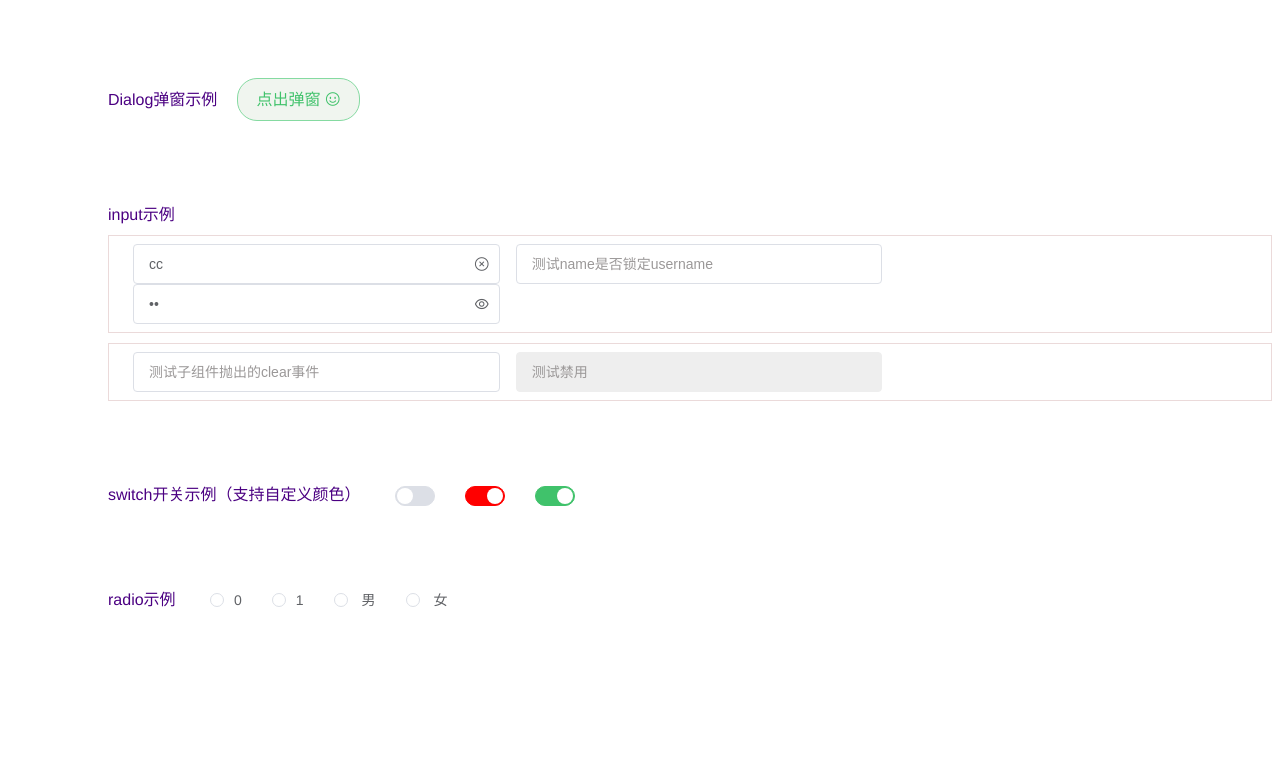
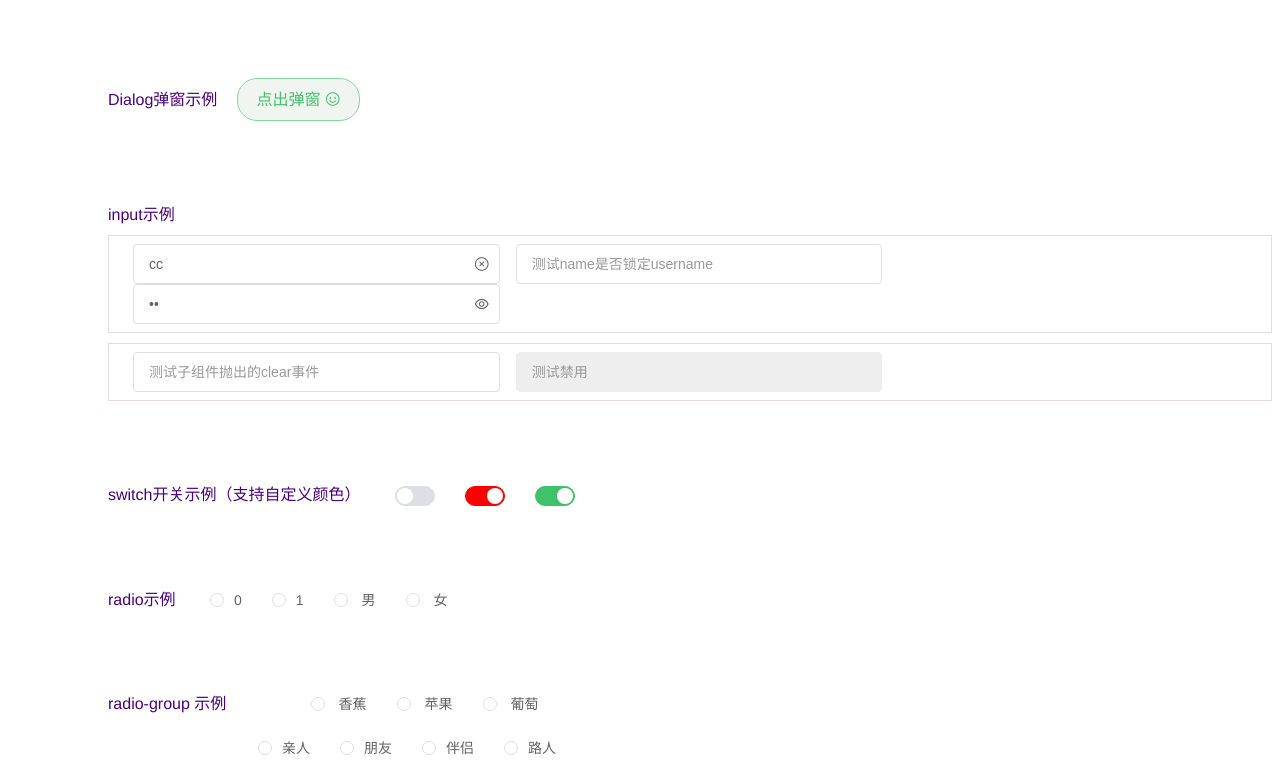
Before and after one commit to xyr550/honey-ui, a Vue app: page / in a window 1280 px wide. Shown: the part 822-1604 px from the top of the page. Before the commit the page ends 1440 px from the top, so only its background shows below. Built offline with nearby package versions, Linux system fonts and the light colour scheme.

Commit message:
✨ 特性: 添加ho-radio-group 组件

```diff
--- /dev/null
+++ b/src/components/radio-group.vue
@@ -0,0 +1,29 @@
+<template>
+  <div>
+    <slot></slot>
+  </div>
+</template>
+
+<script>
+import {
+  defineComponent, provide, ref
+} from 'vue'
+
+export default defineComponent({
+  name: 'HoRadioGroup',
+  props: {
+    modelValue: null
+  },
+  setup(props, context) {
+    // provide 将父组件中值传给子
+    // 将父中的modelValue传过去，并转为响应式对象
+    const groupModel = ref(props.modelValue)
+    provide('groupModel', groupModel)
+    // 在子组件中，可用于判断是否有此父组件
+    provide('groupContext', context)
+  }
+});
+</script>
+
+<style lang="less" scoped>
+</style>
--- a/src/components/radio.vue
+++ b/src/components/radio.vue
@@ -1,5 +1,5 @@
 <template>
-  <label :class="['ho-radio', {'is-checked': modelValue === label}]">
+  <label :class="['ho-radio', {'is-checked': model === label}]">
     <span class="ho-radio_input">
       <span class="ho-radio_inner"></span>
       <input
@@ -20,7 +20,7 @@
 
 <script>
 import {
-  defineComponent, computed
+  defineComponent, computed, inject
 } from 'vue'
 
 export default defineComponent({
@@ -37,13 +37,20 @@ export default defineComponent({
     }
   },
   setup(props, context) {
+    const groupModel = inject('groupModel', '')
+    const groupContext = inject('groupContext', '')
+    // 判断是否被ho-radio-group包裹在内层
+    const isGroup = computed(() => !!groupContext)
     // vue3中计算属性的函数中如果传入一个对象，表示的是get和set
     const model = computed({
       get() {
-        return props.modelValue
+        return isGroup.value ? groupModel.value : props.modelValue
       },
       set(val) {
-        context.emit('update:modelValue', val)
+        if (isGroup.value) {
+          groupModel.value = val
+          groupContext.emit('update:modelValue', val)
+        } else context.emit('update:modelValue', val)
       }
     })
     return { model }
--- a/src/demo/radio-test.vue
+++ b/src/demo/radio-test.vue
@@ -1,5 +1,6 @@
 <template>
   <!-- switch示例 -->
+  <div>
     <div style="margin-top:80px">
       <span style="color:#4B0082;margin-right:30px">radio示例
       </span>
@@ -9,18 +10,54 @@
       <ho-radio label="0" v-model="gender"> 男 </ho-radio>
       <ho-radio label="1" v-model="gender"> 女 </ho-radio>
     </div>
+    <div style="margin-top:80px">
+      <span style="color:#4B0082;margin-right:30px">radio-group 示例
+      </span>
+      <!-- v-model在外层 -->
+      <ho-radio-group  v-model="like"
+        style="display:inline-block;margin-left:50px">
+        <ho-radio label="banana"> 香蕉 </ho-radio>
+        <ho-radio label="apple"> 苹果 </ho-radio>
+        <ho-radio label="grapes"> 葡萄 </ho-radio>
+      </ho-radio-group>
+      <!-- v-model在外层 -->
+      <ho-radio-group v-model="relation"
+        style="margin: 25px 150px">
+        <ho-radio
+          v-for="item in relations"
+          :key="item.value"
+          :label="item.value">
+          {{ item.label }}
+        </ho-radio>
+      </ho-radio-group>
+    </div>
+  </div>
 </template>
 
 <script>
 import {
-  ref
+  ref, watch
 } from 'vue'
 
 export default {
   setup() {
     const gender = ref(null)
+    const like = ref(null)
+    const relation = ref(null)
+    const relations = [
+      { value: 0, label: '亲人' },
+      { value: 1, label: '朋友' },
+      { value: 2, label: '伴侣' },
+      { value: 3, label: '路人' }
+    ]
+    watch(relation, (val) => {
+      console.log('relation', val)
+    })
     return {
-      gender
+      gender,
+      like,
+      relation,
+      relations
     }
   }
 };
--- a/src/main.js
+++ b/src/main.js
@@ -8,6 +8,7 @@ import HoBar from './components/bar.vue'
 import HoInput from './components/input.vue'
 import HoSwitch from './components/switch.vue'
 import HoRadio from './components/radio.vue'
+import HoRadioGroup from './components/radio-group.vue'
 import pictureViewer from './components/picture-viewer.vue'
 
 const app = createApp(App)
@@ -19,6 +20,7 @@ app.component('HoBar', HoBar)
 app.component('HoInput', HoInput)
 app.component('HoSwitch', HoSwitch)
 app.component('HoRadio', HoRadio)
+app.component('HoRadioGroup', HoRadioGroup)
 app.component('pictureViewer', pictureViewer)
 // Vue.component(HoButton.name, HoButton)
 
```
Lines whose indentation alone changed are shown as unchanged.
